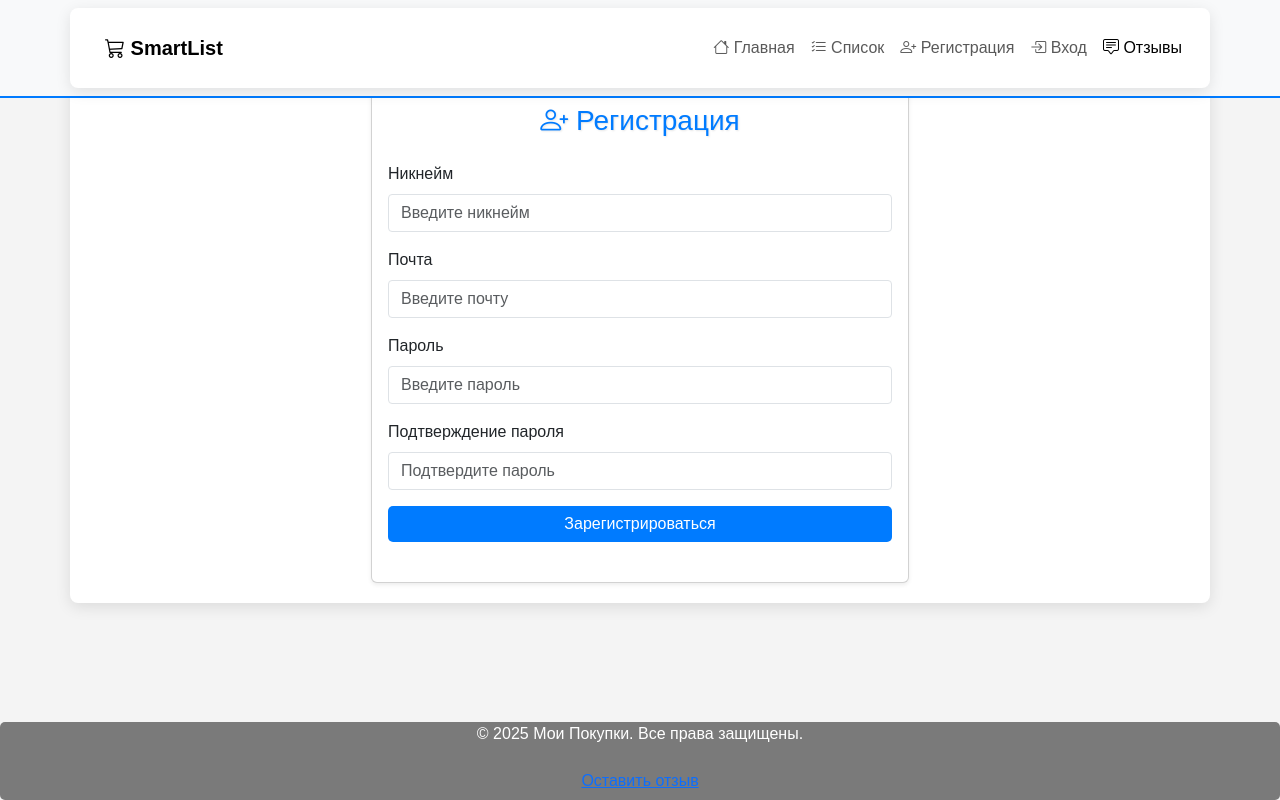
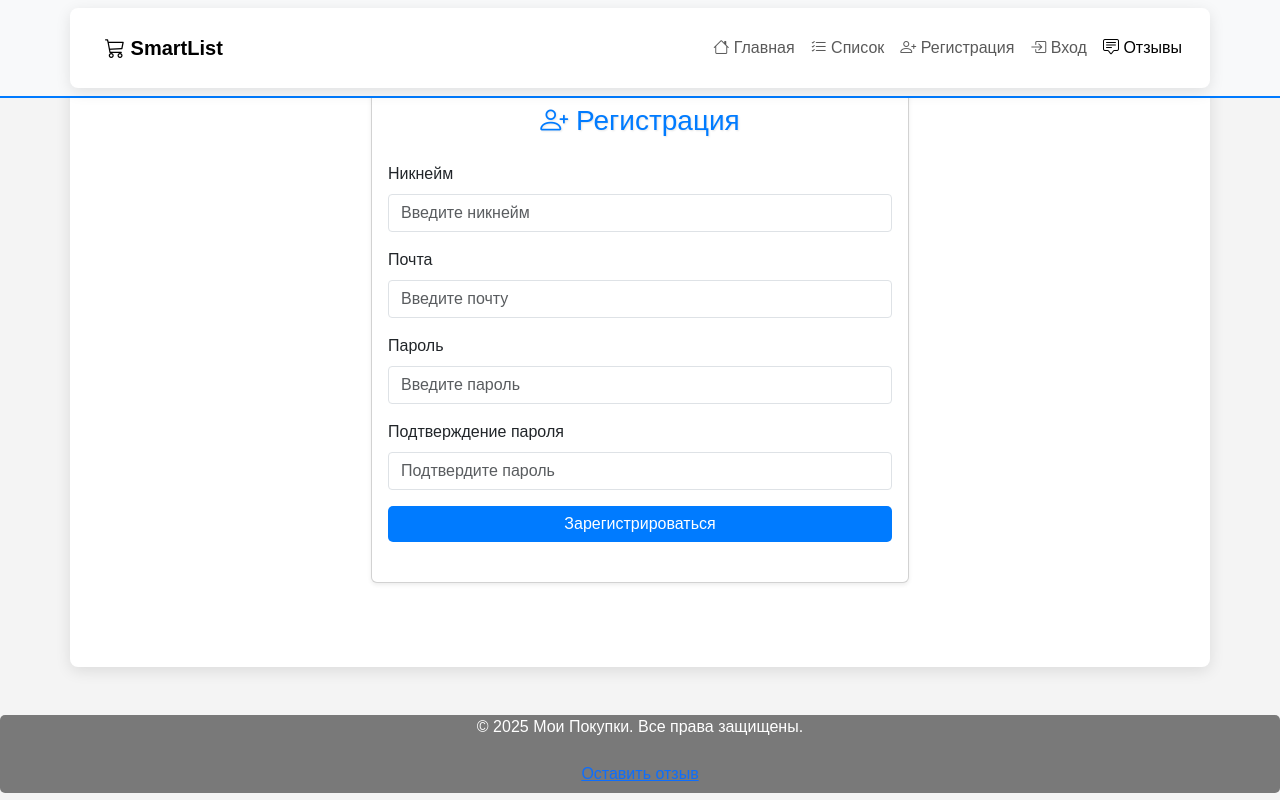
Before and after one commit to MIOS0111/shopping_list, a Django app: page /signup/ in a window 1280 px wide. Run offline with Django 5.2, Linux system fonts and the light colour scheme.

Commit message:
footer add

```diff
--- a/static/styles.css
+++ b/static/styles.css
@@ -1,5 +1,6 @@
 .main_content {
     margin-top: 15px;
+    min-height: 70vh;
 }
 
 body {
@@ -154,8 +155,12 @@ h5 {
     border-radius: 5px; /* Закругление углов рамки */
     background-color: rgba(0, 0, 0, 0.5); /* Полупрозрачный фон для контраста */
     color: white; /* Цвет текста */
-    bottom: 0; left: 0; right: 0;
-    position: fixed;
+    /*justify-content: center; */
+
+    margin-top: auto;
+    /*bottom: 0; left: 0; right: 0; */
+    margin:auto;
+	clear:both;
 
 }
 .footer1 {
```
